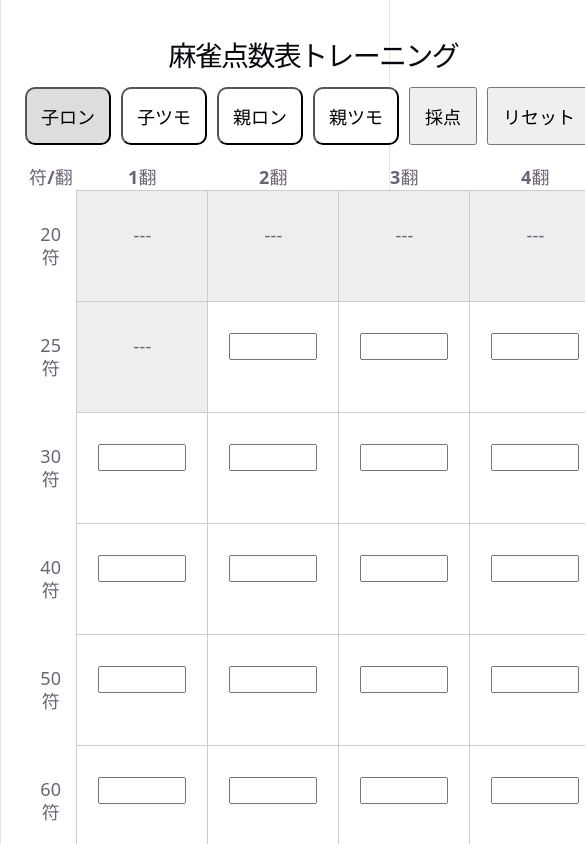
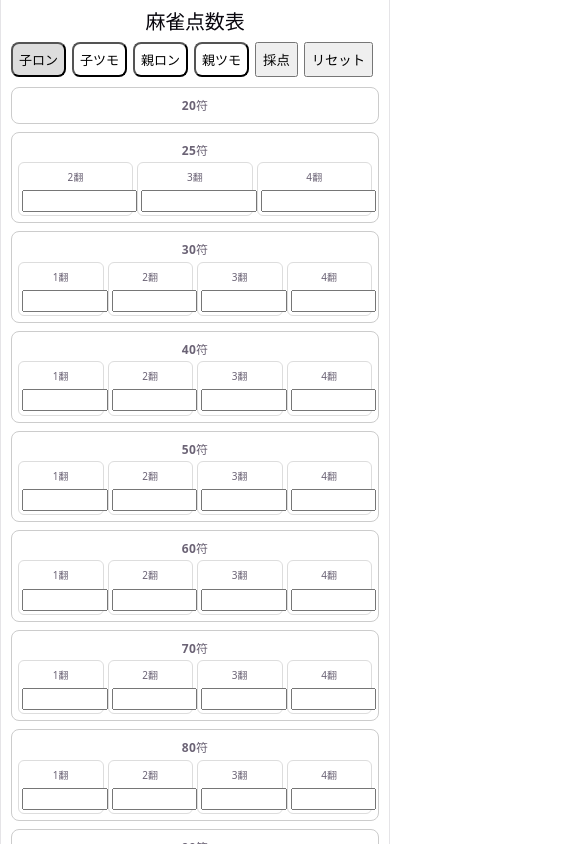
Before and after one commit to apollo-hashimoto/mahjong-score-trainer, a React (Vite) app: page / in a window 390 px wide. Shown: the top 844 px of the page, 585 px wide, since content can reach past the window. Built offline with nearby package versions, Linux system fonts and the light colour scheme.

Commit message:
再調整

```diff
--- a/src/App.jsx
+++ b/src/App.jsx
@@ -1,7 +1,23 @@
-import { useState, useRef } from "react";
+import { useState, useRef, useEffect, useMemo } from "react";
 import { scoreTable } from "./scoreTable";
 
+function useIsMobile(){
+  const [isMobile,setIsMobile]=useState(false);
+
+  useEffect(()=>{
+    const check=()=>{
+      setIsMobile(window.innerWidth < 768);
+    };
+    check();
+    window.addEventListener("resize",check);
+    return ()=>window.removeEventListener("resize",check);
+  },[]);
+  return isMobile;
+}
+
 export default function App() {
+
+  const isMobile = useIsMobile();
 
   const rows=[20,25,30,40,50,60,70,80,90,100,110];
   const hans=[1,2,3,4];
@@ -12,6 +28,26 @@ export default function App() {
 
   const inputRefs=useRef({});
 
+  // =========================
+  // 🔥キー一覧を固定化（重要）
+  // =========================
+  const keys = useMemo(()=>{
+
+    const list=[];
+
+    rows.forEach(fu=>{
+      hans.forEach(han=>{
+        const key=`${fu}-${han}`;
+        if(scoreTable[mode]?.[key]){
+          list.push(key);
+        }
+      });
+    });
+
+    return list;
+
+  },[mode]);
+
   function handleChange(key,value){
     setAnswers(prev=>({
       ...prev,
@@ -20,17 +56,6 @@ export default function App() {
   }
 
   function moveNext(currentKey){
-
-    const keys=[];
-
-    rows.forEach(fu=>{
-      hans.forEach(han=>{
-        const key=`${fu}-${han}`;
-        const exists=scoreTable[mode]?.[key];
-        if(!exists)return;
-        keys.push(key);
-      });
-    });
 
     const i=keys.indexOf(currentKey);
     const next=keys[i+1];
@@ -89,7 +114,7 @@ export default function App() {
   }
 
   // =========================
-  // 📱スマホ（安定版）
+  // 📱スマホUI（復活）
   // =========================
   function MobileView(){
 
@@ -151,35 +176,24 @@ export default function App() {
                   <div key={key}
                     style={{
                       flex:1,
+                      minWidth:0,
+                      padding:3,
                       border:"1px solid #ddd",
                       borderRadius:6,
-
-                      /* ⭐高さ固定（崩れ防止） */
-                      minHeight:78,
-
                       background:result
                         ? (result.correct?"#ccffcc":"#ffcccc")
                         : "white"
                     }}
                   >
 
-                    <div style={{
-                      fontSize:10,
-                      textAlign:"center",
-                      height:16
-                    }}>
+                    <div style={{fontSize:10}}>
                       {han}翻
                     </div>
 
-                    <div style={{
-                      height:34,
-                      display:"flex",
-                      alignItems:"center",
-                      justifyContent:"center"
-                    }}>
-
                     <input
                       ref={el=>inputRefs.current[key]=el}
+                      type="tel"
+                      inputMode="numeric"
                       value={answers[key] ?? ""}
                       onChange={e=>handleChange(key,e.target.value)}
                       onKeyDown={e=>{
@@ -189,20 +203,13 @@ export default function App() {
                         }
                       }}
                       style={{
-                          width:"90%",
+                        width:"100%",
                         fontSize:14,
                         textAlign:"center"
                       }}
                     />
 
-                    </div>
-
-                    {/* ⭐最初から高さ確保（後から出しても崩れない） */}
-                    <div style={{
-                      fontSize:9,
-                      textAlign:"center",
-                      height:16
-                    }}>
+                    <div style={{fontSize:9}}>
                       {result && !result.correct
                         ? `正解:${result.answer}`
                         : " "}
@@ -223,7 +230,7 @@ export default function App() {
   }
 
   // =========================
-  // 💻PC（大きめ＆安定）
+  // 💻PCUI（安定版）
   // =========================
   function DesktopView(){
 
@@ -235,9 +242,7 @@ export default function App() {
         fontSize:18
       }}>
 
-        <h1 style={{fontSize:28}}>
-          麻雀点数表トレーニング
-        </h1>
+        <h1>麻雀点数表トレーニング</h1>
 
         <div style={{display:"flex",gap:10,flexWrap:"wrap",marginBottom:20}}>
 
@@ -259,13 +264,8 @@ export default function App() {
             </button>
           ))}
 
-          <button onClick={grade} style={{padding:14,fontSize:18}}>
-            採点
-          </button>
-
-          <button onClick={reset} style={{padding:14,fontSize:18}}>
-            リセット
-          </button>
+          <button onClick={grade}>採点</button>
+          <button onClick={reset}>リセット</button>
 
         </div>
 
@@ -286,7 +286,7 @@ export default function App() {
 
             {rows.map(fu=>(
               <tr key={fu}>
-                <td style={{padding:10}}>{fu}符</td>
+                <td>{fu}符</td>
 
                 {hans.map(han=>{
 
@@ -303,9 +303,9 @@ export default function App() {
                       style={{
                         border:"1px solid #ccc",
                         padding:10,
-                        background:bg,
                         minWidth:110,
-                        height:90   /* ⭐高さ固定 */
+                        height:90,
+                        background:bg
                       }}
                     >
                       {exists ? (
@@ -313,6 +313,12 @@ export default function App() {
                           ref={el=>inputRefs.current[key]=el}
                           value={answers[key] ?? ""}
                           onChange={e=>handleChange(key,e.target.value)}
+                          onKeyDown={e=>{
+                            if(e.key==="Enter"){
+                              e.preventDefault();
+                              moveNext(key);
+                            }
+                          }}
                           style={{
                             width:80,
                             fontSize:18,
@@ -347,6 +353,6 @@ export default function App() {
     );
   }
 
-  return <DesktopView />; // ←まず安定優先で固定（あとでスマホ切替戻す）
+  return isMobile ? <MobileView /> : <DesktopView />;
 
 }
```
Lines whose indentation alone changed are shown as unchanged.
